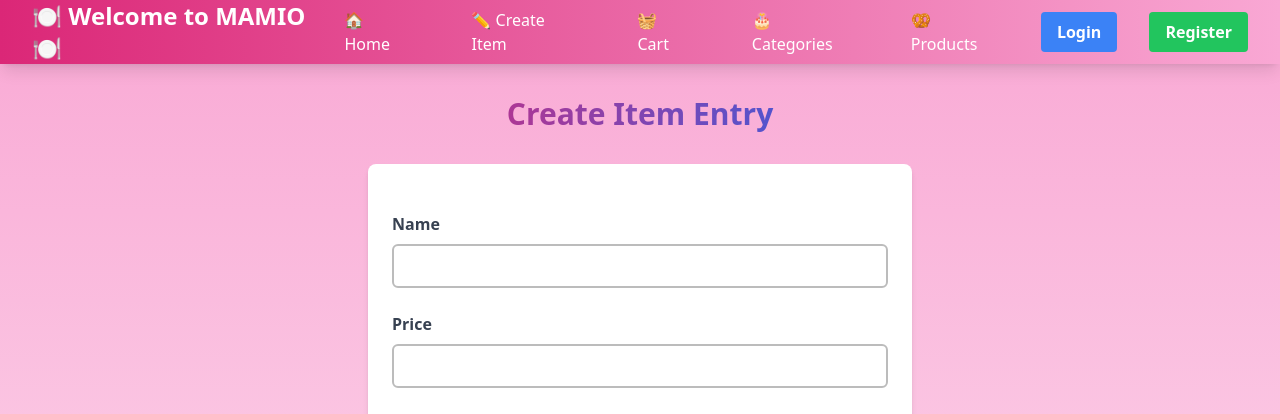
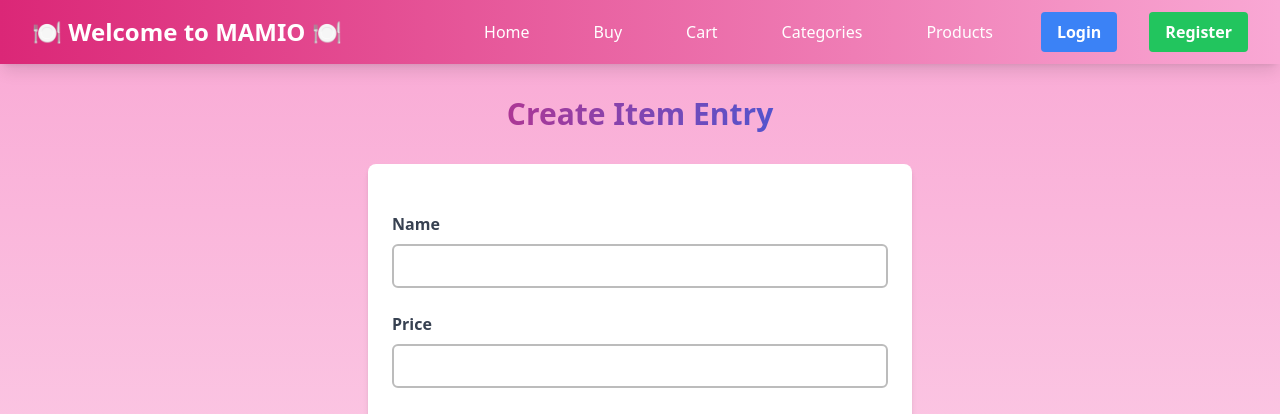
Before and after one commit to Naurah15/mamio, a Django app: page /create-item in a window 1280 px wide. Shown: the top 414 px of the page. Run offline with Django 5.2, Linux system fonts and the light colour scheme; some libraries are stand-ins or nearby versions.

Commit message:
Tugas 5 Final

```diff
--- a/templates/navbar.html
+++ b/templates/navbar.html
@@ -6,19 +6,19 @@
       </div>
       <div class="hidden md:flex items-center space-x-8"> <!-- Increased space for better clarity -->
         <a href="{% url 'main:show_main' %}" class="text-white bg-transparent hover:bg-pink-500 hover:text-white px-4 py-2 rounded-lg transition duration-300">
-          🏠 Home
+        Home
         </a>
         <a href="{% url 'main:create_item' %}" class="text-white bg-transparent hover:bg-pink-500 hover:text-white px-4 py-2 rounded-lg transition duration-300">
-          ✏️ Create Item
+        Buy
         </a>
         <a href="#" class="text-white bg-transparent hover:bg-pink-500 hover:text-white px-4 py-2 rounded-lg transition duration-300">
-          🧺 Cart
+        Cart
         </a>
         <a href="#" class="text-white bg-transparent hover:bg-pink-500 hover:text-white px-4 py-2 rounded-lg transition duration-300">
-          🎂 Categories
+        Categories
         </a>
         <a href="#" class="text-white bg-transparent hover:bg-pink-500 hover:text-white px-4 py-2 rounded-lg transition duration-300">
-          🥨 Products
+        Products
         </a>
         {% if user.is_authenticated %}
           <span class="text-white">Welcome, {{ user.username }}</span>
@@ -52,7 +52,7 @@
         🏠 Home
       </a>
       <a href="{% url 'main:create_item' %}" class="block text-white hover:bg-pink-500 hover:text-white px-4 py-2 rounded-lg transition duration-300">
-        ✏️ Create Item
+        ✏️ Buy
       </a>
       <a href="#" class="block text-white hover:bg-pink-500 hover:text-white px-4 py-2 rounded-lg transition duration-300">
         🧺 Cart
```
